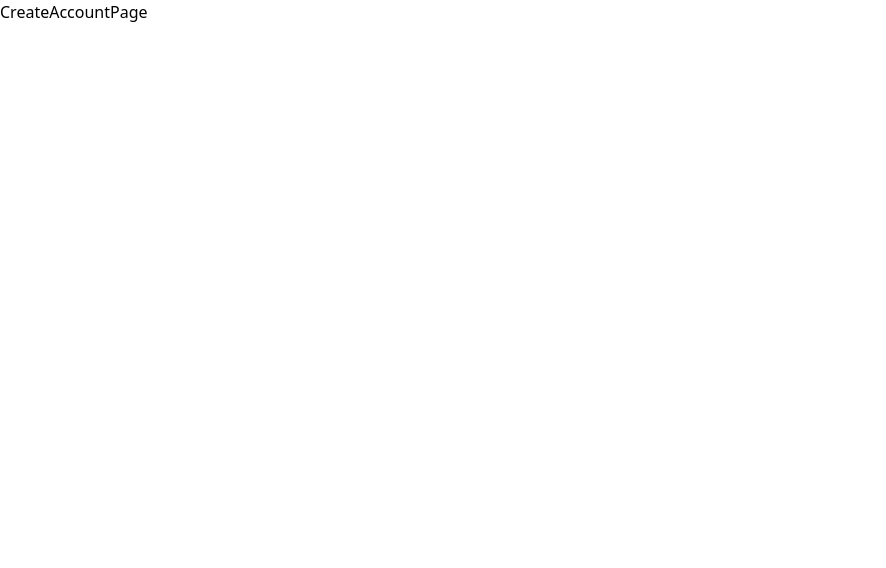
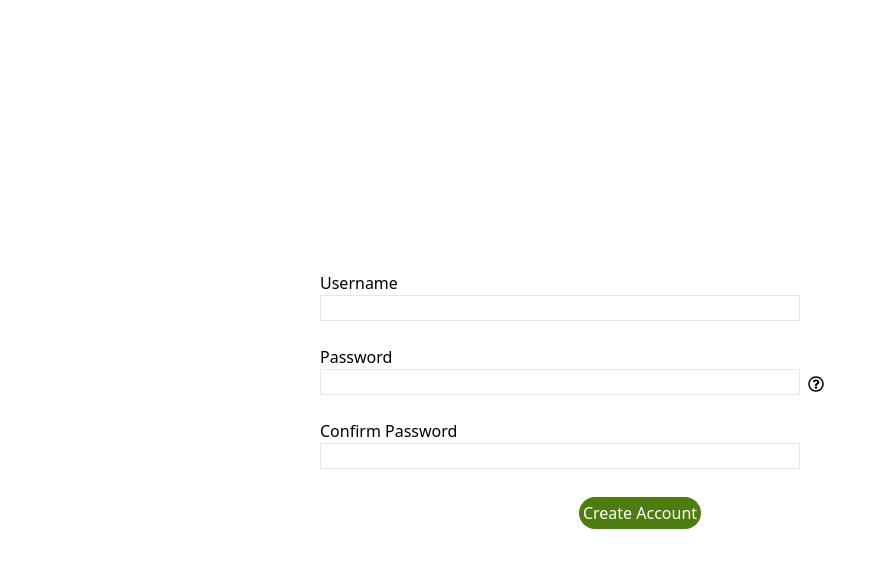
Before and after one commit to Awannng/helloworld, a React (Vite) app: page /createAccount in a window 1280 px wide. Shown: the top 568 px of the page, without its empty margins (0-886 px from the left). Built offline with nearby package versions, Linux system fonts and the light colour scheme.

Commit message:
added input for create account page

```diff
--- a/src/App.jsx
+++ b/src/App.jsx
@@ -46,7 +46,7 @@ function App() {
       <Route
         path="/createAccount"
         element={<CreateAccountPage />}
-        //Goes to the createaccount page from the button
+        //Goes to the createAccount page from the button
       />
     </Routes>
   );
--- a/src/components/PopupForm.jsx
+++ b/src/components/PopupForm.jsx
@@ -12,7 +12,7 @@ const PopupForm = () => {
 
   return (
     <>
-      <div className="">
+
         <form>
           <div className="flex flex-col">
             {/* Input box for country */}
@@ -84,7 +84,7 @@ const PopupForm = () => {
             </button>
           </div>
         </form>
-      </div>
+
     </>
   );
 };
--- a/src/pages/CreateAccountPage.jsx
+++ b/src/pages/CreateAccountPage.jsx
@@ -1,9 +1,104 @@
-import React from 'react'
+import React, { useState } from "react";
+import { Link } from "react-router-dom";
+import { FaRegQuestionCircle } from "react-icons/fa";
 
-const CreateAccountPage = () => {
+const CreateAccountPage = ({}) => {
+  //store the data for username
+  const [username, setUsername] = useState("");
+  //store the data of the password
+  const [password, setPassword] = useState("");
+  //store the data of confirm password
+  const [confirm, setConfirm] = useState("");
+  //useState for the password hint
+  const [showPass, setShowPass] = useState(false);
+
   return (
-    <div>CreateAccountPage</div>
-  )
-}
+    <>
+      <form>
+        {/* Centers the form */}
+        <div className="flex flex-col mr-auto ml-auto justify-center w-1/2 min-h-svh gap-5">
+          <div className="flex flex-col">
+            {/* Input box for username */}
+            <label htmlFor="username">Username</label>
+            <input
+              className="mb-1 border w-3/4"
+              type="text"
+              value={username}
+              name="username"
+              id="username"
+              onChange={(e) => {
+                setUsername(e.target.value);
+              }}
+            />
+          </div>
 
-export default CreateAccountPage
+          {/* Input box for password */}
+          <div className="flex flex-col">
+            <label htmlFor="password">Password</label>
+            <div className="inline-block space-x-2">
+              <input
+                className="mb-1 border w-3/4"
+                type="text"
+                value={password}
+                name="password"
+                id="password"
+                pattern="/^(?=.*[0-9])(?=.*[a-z])(?=.*[A-Z])(?=.*\W)(?!.* ).{8,16}$/"
+                onChange={(e) => {
+                  setPassword(e.target.value);
+                }}
+              />
+              {/* A dropdown shows the hint of the password */}
+              <FaRegQuestionCircle
+                className="inline-block"
+                // changes bool when clicking
+                onClick={() => {
+                  setShowPass(!showPass);
+                }}
+              />
+            </div>
+
+            {/* if showPass is true, then it will show the hint, otherwise it will dispear */}
+            {showPass ? (
+              <p className="text-sm">
+                Contains digits from 1 to 9 <br />
+                one lowercase letter <br />
+                one uppercase letter <br />
+                one special character <br />
+                no space, 8-16 characters long
+              </p>
+            ) : null}
+          </div>
+
+          {/* Input box for comfirming password */}
+          <div className="flex flex-col">
+            <label htmlFor="confirm">Confirm Password</label>{" "}
+            <input
+              className="mb-1 border w-3/4"
+              type="text"
+              value={confirm}
+              name="confirm"
+              id="confirm"
+              onChange={(e) => {
+                setConfirm(e.target.value);
+              }}
+            />
+          </div>
+
+          {/* Create account button to have the data send to the database */}
+          <div className="mt-1 flex justify-center">
+            <Link>
+              <button
+                className=" bg-lime-700 text-white p-1 rounded-full"
+                type="button"
+              >
+                Create Account
+              </button>
+            </Link>
+          </div>
+        </div>
+      </form>
+    </>
+  );
+};
+
+export default CreateAccountPage;
--- a/src/pages/LoginPage.jsx
+++ b/src/pages/LoginPage.jsx
@@ -1,18 +1,15 @@
 import React, { useState } from "react";
 import { Link } from "react-router-dom";
 //import of the icons
-import { FaRegQuestionCircle } from "react-icons/fa";
 import { FaRegUser } from "react-icons/fa";
+import { FcGoogle } from "react-icons/fc";
 import { RiLockPasswordLine } from "react-icons/ri";
-import { FcGoogle } from "react-icons/fc";
 
 const LoginPage = ({ setIsAuthenticated }) => {
   //useState for the username
   const [username, setUsername] = useState("");
   //useState for the password
   const [password, setPassword] = useState("");
-  //useState for the password hint
-  const [showPass, setShowPass] = useState(false);
 
   const handleLogin = () => {
     // Simulate login, set authentication status to true
@@ -68,25 +65,6 @@ const LoginPage = ({ setIsAuthenticated }) => {
                 }}
               />
             </div>
-
-            {/* A dropdown shows the hint of the password */}
-            <FaRegQuestionCircle
-              className="inline-block"
-              // changes bool when clicking
-              onClick={() => {
-                setShowPass(!showPass);
-              }}
-            />
-            {/* if showPass is true, then it will show the hint, otherwise it will dispear */}
-            {showPass ? (
-              <p className="text-sm">
-                Contains digits from 1 to 9 <br />
-                one lowercase letter <br />
-                one uppercase letter <br />
-                one special character <br />
-                no space, 8-16 characters long
-              </p>
-            ) : null}
           </div>
 
           {/* Login Button that checks if is authenticated, if is then it will jump to the Homepage*/}
```
Also changed, not shown: src/components/MapComponent.jsx (+1 -7 lines).
